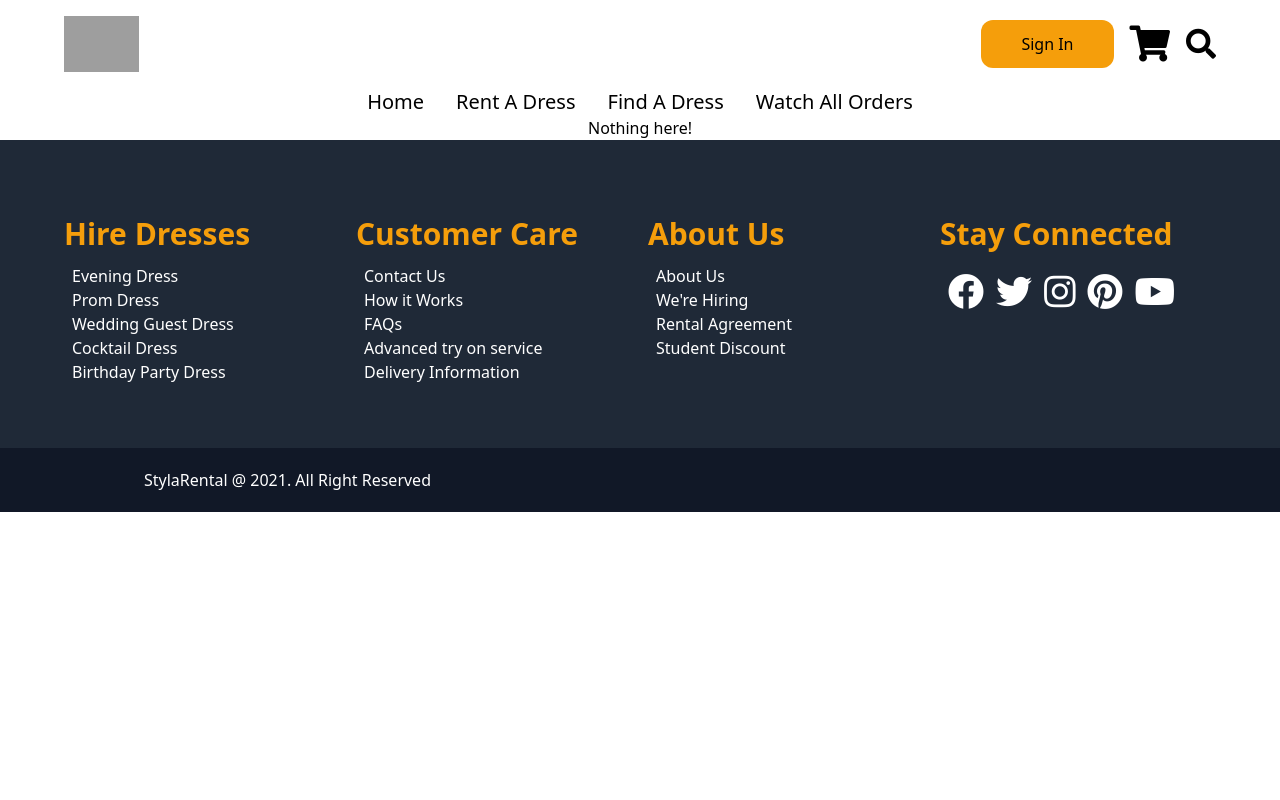
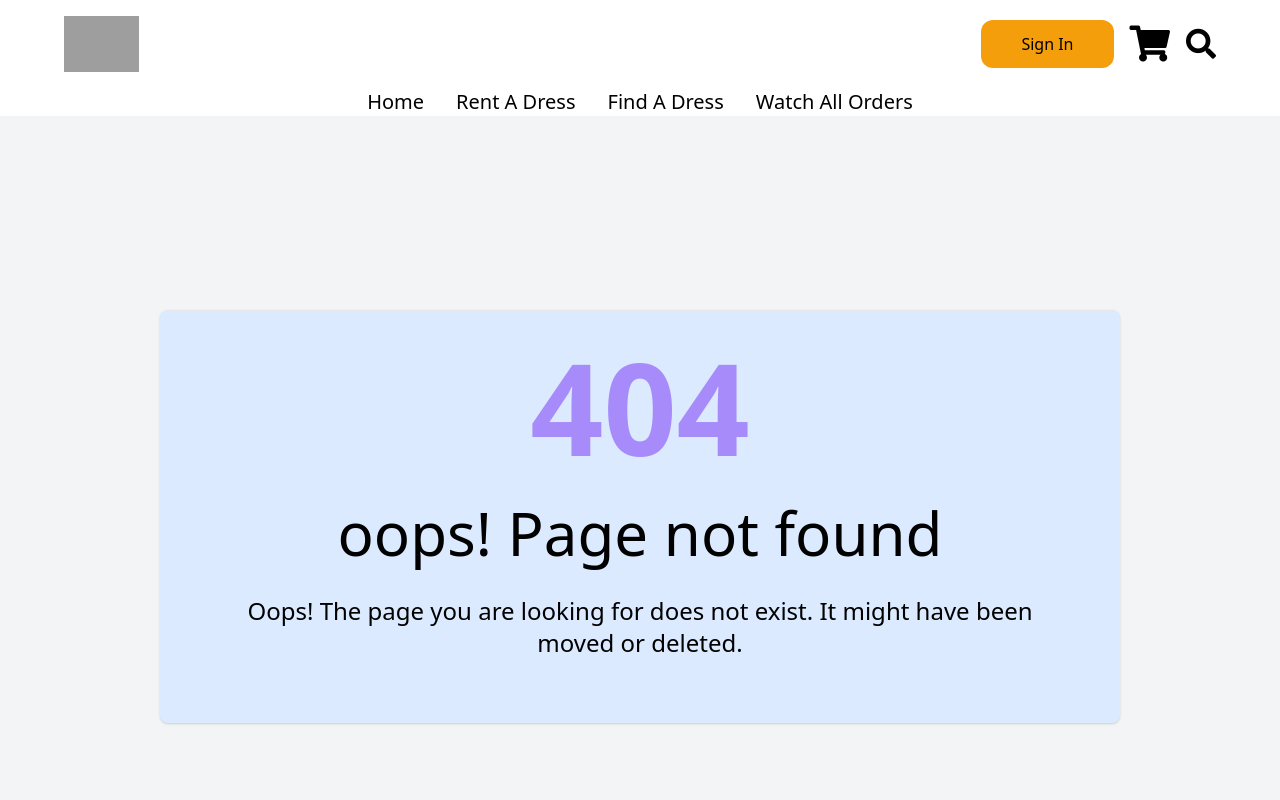
Before and after one commit to IMZihad21/Styla-Rental-Client, a React (Create React App) app: page /dummy in a window 1280 px wide. Shown: the top 800 px of the page. Built offline with nearby package versions, Linux system fonts and the light colour scheme; grey boxes are pictures that could not be loaded.

Commit message:
Add page for 404 status
Signed-off-by: ZèD <imzihad@gmail.com>

```diff
--- a/src/Pages/NotFound/NotFound.js
+++ b/src/Pages/NotFound/NotFound.js
@@ -2,8 +2,16 @@ import React from 'react';
 
 const NotFound = () => {
     return (
-        <div>
-            Nothing here!
+        <div className="bg-gray-100">
+            <div className="w-9/12 m-auto py-16 min-h-screen flex items-center justify-center">
+                <div className="bg-blue-100 shadow overflow-hidden sm:rounded-lg pb-8">
+                    <div className="border-t border-gray-200 text-center pt-8">
+                        <h1 className="text-9xl font-bold text-purple-400">404</h1>
+                        <h1 className="text-6xl font-medium py-8">oops! Page not found</h1>
+                        <p className="text-2xl pb-8 px-12 font-medium">Oops! The page you are looking for does not exist. It might have been moved or deleted.</p>
+                    </div>
+                </div>
+            </div>
         </div>
     );
 };
```
